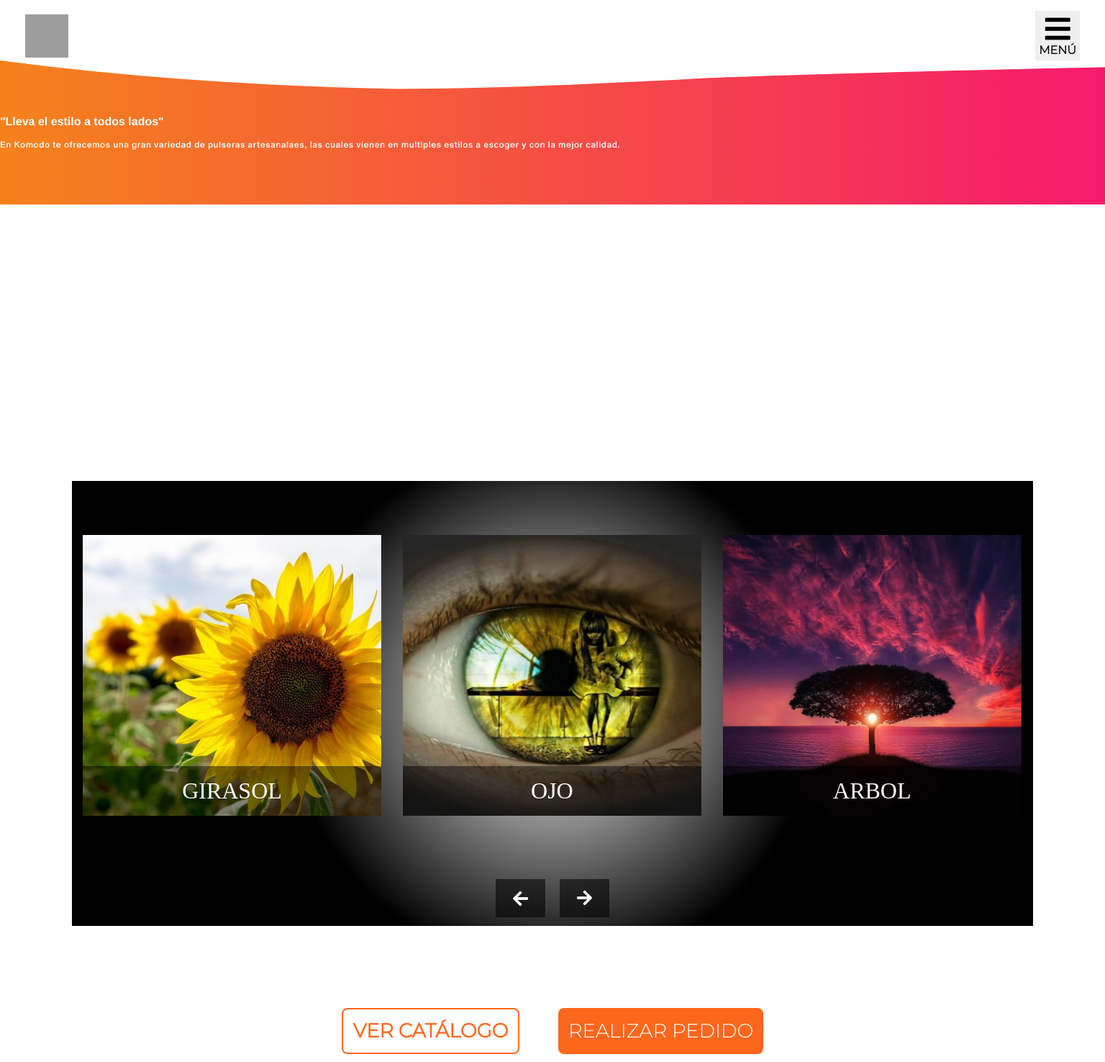
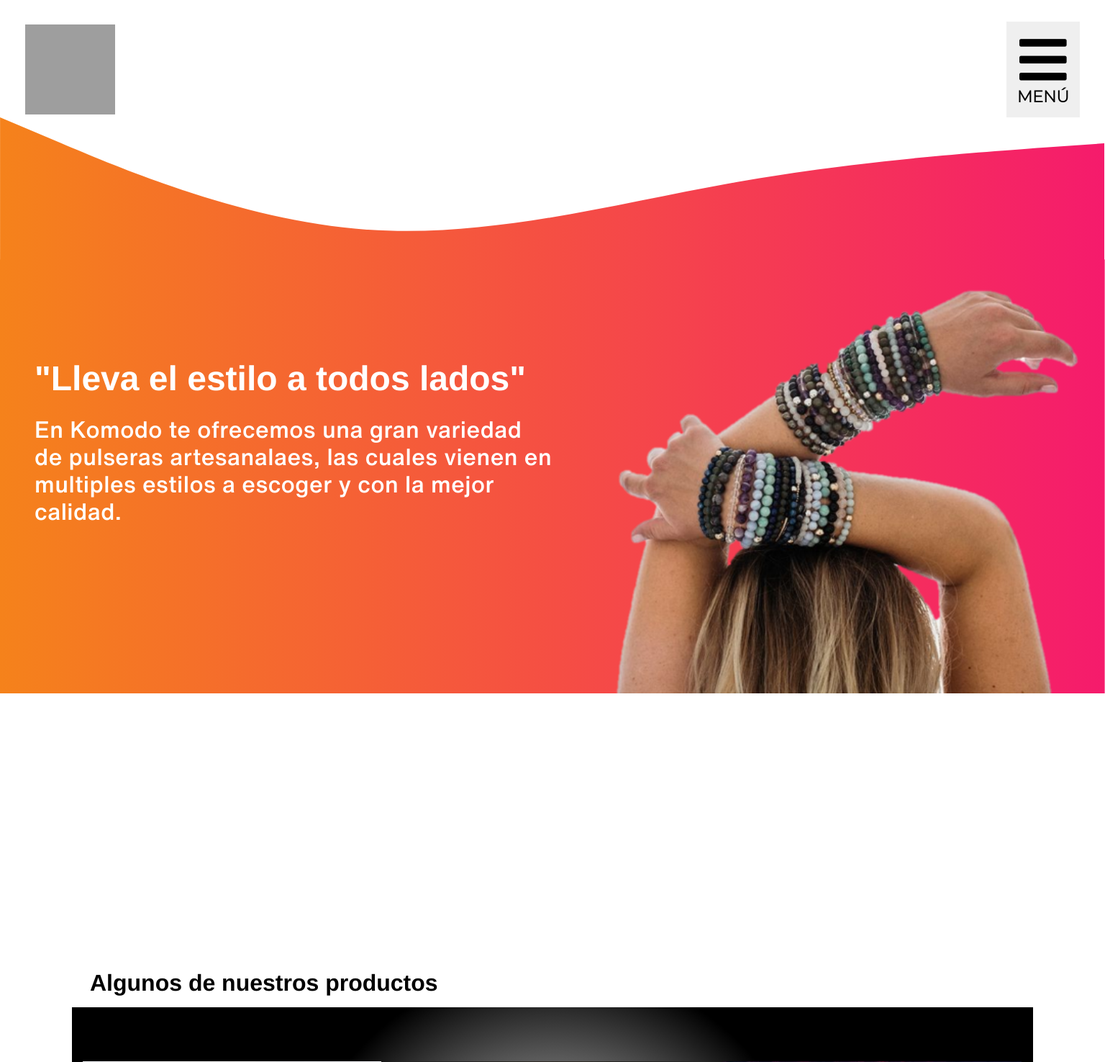
Before and after one commit to Alvaro499/komodo, a PHP site: page / in a window 1536 px wide. Shown: the top 1475 px of the page at 72% size. Run offline with PHP 8.4, Linux system fonts and the light colour scheme; grey boxes are pictures that could not be loaded.

Commit message:
Index: Banner y Menu corregido

```diff
--- a/css/index.css
+++ b/css/index.css
@@ -1,4 +1,4 @@
-/* Index Header */
+/* INDEX HEADER */
 
 .header_top_nav{
     display: flex;
@@ -9,8 +9,8 @@
 }
 
 .logo{
-    width: 60px;
-    height: 60px;
+    width: 75px;
+    height: 75px;
 }
 
 .fa-bars{
@@ -68,7 +68,7 @@ ul li a{
     transition: color 0.5s;
 }
 
-/* Index Header hover's */
+/* INDEX HEADER HOVER'S */
 ul li a:hover{
     color: var(--main-logo-color);
  }
@@ -82,71 +82,154 @@ ul li:hover{
     cursor: pointer;
 }
 
+    /* INDEX HEADER media-queries */
+    @media (min-width: 768px){
+
+        .header_top_nav{
+            margin: 30px 35px 0;
+        }
+        .logo{
+            width: 100px;
+            height: 100px;
+        }
+
+        .fa-bars{
+            font-size: 50px;
+        }
+
+    }
+
+    @media (min-width: 1400px){
+
+        .logo{
+            width: 125px;
+            height: 125px;
+        }
+
+        .fa-bars{
+            font-size: 75px;
+        }
+
+        .btn_menu{
+            padding: 15px;
+            font-size: 1.4rem;
+        }
+
+    }
 
 
-/*Banner Section*/
+
+
+
+/*BANNER SECTION*/
 
 .banner{
     margin-bottom: calc(25%);
     width: 100%;
-    height: 200px;
+    height: 300px;
     position: relative;
-
+    background: url("../assets/img/model_banner.png") no-repeat;
+    background-position: bottom right;
+    background-size: 50%;
+    display: flex;
+    align-items: center;
 }
 
-.banner_svg1{
+    /* Fondo SVG */
+.banner1{
     width: 100%;
     height: 100%;
     position: absolute;
-}
-
-#banner2{
-    width: 100%;
-    height: 100%;
-    position: absolute;
-    visibility: hidden;
+    z-index: -1;
 }
 
 .banner article{
-
-    position: relative;
-    width: 100%;
-    height: 100%;
-    display: grid;
-    grid-template-columns: 1.5fr 1fr;
-    grid-template-rows: auto;
-    /* margin: 0 20px; */
+    padding: 1.5rem;
+    z-index: 10;
+    margin-top: 25px;
 }
 
 .banner div{
-
     align-self: center;
-    /* margin: 5% 0 0 5% */
 }
 
 .banner h1{
-
-    font-size: 16px;
+    font-size: 1rem;
     color: #fff;
-    margin-bottom: 15px;
+    margin-bottom: 0.5em;
 }
 
 .banner p{
-
-    font-size: 12px;
+    width: 75%;
+    font-size: 0.8rem;
     color: #fff;
     letter-spacing: .5px;
 }
 
-.model_banner{
-    width: 100%;
-    max-width: 100%;
-    object-fit: contain;
-    align-self: flex-end;
-}
+    /*BANNER SECTION media-queries*/
+
+    @media (min-width: 550px) and (max-width: 767px){
+
+        .banner p{
+            width: 55%;
+            font-size: 1rem;
+        }
+
+    }
+
+    @media (min-width: 768px){
+
+        .banner{
+            height: 450px;
+            background-size: 45%;
+        }
+
+        .banner article{
+            padding: 2.5rem;
+            margin-top: 50px;
+        }
+
+        .banner h1{
+            font-size: 2rem;
+        }
+
+        .banner p{
+            width: 50%;
+            font-size: 1.4rem;
+        }
+
+    }
+
+    @media (min-width: 1400px){
+
+        .banner{
+            height: 100vh;
+            background-size: 50%;
+        }
+
+        .banner article{
+            padding: 3rem;
+            margin-top: 100px;
+        }
+
+        .banner h1{
+            font-size: 3rem;
+        }
+
+        .banner p{
+            font-size: 2rem;
+        }
+
+    }
 
 
 /* SLIDER */
+
+.slider_title{
+    font-size: 1.2rem;
+    margin-bottom: 5px;
+    margin-left: 5px;
+}
 
 .slider_cont{
     margin-bottom: calc(25%);
@@ -237,6 +320,12 @@ ul li:hover{
 
 @media (min-width: 768px){
 
+    .slider_title{
+        font-size: 2rem;
+        margin-bottom: 15px;
+        margin-left: 15px;
+    }
+
     .slider{
         height: 450px;
     }
@@ -255,6 +344,10 @@ ul li:hover{
 
 
 @media (min-width: 1400px){
+
+    .slider_title{
+        margin-left: 125px;
+    }
 
     .slider_cont{
         margin: 0 100px 100px;
@@ -329,6 +422,7 @@ ul li:hover{
 
 .catalogue:hover{
     color: #ffffff;
+    /* background: none; */
 
 }
 
--- a/css/normalize.css
+++ b/css/normalize.css
@@ -45,7 +45,7 @@ a ,button{
     font-weight: bolder;
 }
 
-h1 ,p{
+h1, h2, p{
     font-family: helvetica;
 }
 
--- a/index.html
+++ b/index.html
@@ -31,15 +31,8 @@
       </header>
 
         <section class="banner">
-            <!-- <img src="assets/SVG/banner_index2.svg" alt="" class="banner_svg2"> -->
-            <!-- <img src="assets/SVG/new_banner2.svg" alt="" class="banner_svg2"> -->
-            <svg id="banner_svg1" class="banner_svg1" preserveAspectRatio="none" data-name="Capa 1" xmlns="http://www.w3.org/2000/svg" xmlns:xlink="http://www.w3.org/1999/xlink" viewBox="0 0 325 195"><defs><style>.cls-1{fill:url(#Degradado_sin_nombre_49);}</style><linearGradient id="Degradado_sin_nombre_49" y1="102.5" x2="325" y2="102.5" gradientUnits="userSpaceOnUse"><stop offset="0" stop-color="#f5821b"/><stop offset="1" stop-color="#f51b6c"/></linearGradient></defs><title>new_banner2</title>
-                <path id="banner1" class="cls-1" d="M0,5V200H325V14c-73.88,7.4-107.15,12.47-122,16-.84.2-6.82,1.63-15,3.42-14.27,3.12-26.07,5.7-40,7.58a307,307,0,0,1-31.08,2.58A272.55,272.55,0,0,1,66,34,273.51,273.51,0,0,1,0,5Z" transform="translate(0 -5)"/>
+            <svg id="Capa_1" class="banner1" data-name="Capa 1" preserveAspectRatio="none" xmlns="http://www.w3.org/2000/svg" xmlns:xlink="http://www.w3.org/1999/xlink" viewBox="0 0 325.4 200"><defs><style>.cls-1{fill:none;}.cls-2{fill:url(#Degradado_sin_nombre_49);}.cls-3{fill:url(#Degradado_sin_nombre_49-2);}</style><linearGradient id="Degradado_sin_nombre_49" x1="2.22" y1="183.76" x2="327.39" y2="183.76" gradientTransform="matrix(1, 0, 0, -1, -2, 215.26)" gradientUnits="userSpaceOnUse"><stop offset="0" stop-color="#f5821b"/><stop offset="1" stop-color="#f51b6c"/></linearGradient><linearGradient id="Degradado_sin_nombre_49-2" x1="0.2" y1="127.51" x2="325.52" y2="127.51" gradientTransform="translate(325.72 260.65) rotate(180) scale(1 1.07)" xlink:href="#Degradado_sin_nombre_49"/></defs><title>banner1</title><rect class="cls-1" y="0.17" width="325.4" height="153.6"/><path class="cls-2" d="M325.39,9l-18.06,1.49c-18.07,1.6-54.2,4.41-90.33,12S144.74,41.9,108.61,39,36.35,18,18.29,9L.22,0V63H325.39Z" transform="translate(-0.2)"/><rect class="cls-3" x="0.2" y="49.35" width="325.32" height="150.65" transform="translate(325.52 249.35) rotate(180)"/></svg>
 
-                <path id="banner2" class="cls-1" d="M325,5V200H0V14c73.88,7.4,107.15,12.47,122,16,.84.2,6.82,1.63,15,3.42,14.27,3.12,26.07,5.7,40,7.58a307,307,0,0,0,31.08,2.58A272.55,272.55,0,0,0,259,34,273.51,273.51,0,0,0,325,5Z" transform="translate(0 -5)"/>
-            </svg>
-            <!-- <svg id="banner2" data-name="Capa 1" xmlns="http://www.w3.org/2000/svg" xmlns:xlink="http://www.w3.org/1999/xlink" viewBox="0 0 325 195"><defs><style>.cls-1{fill:url(#Degradado_sin_nombre_49);}</style><linearGradient id="Degradado_sin_nombre_49" y1="102.5" x2="325" y2="102.5" gradientUnits="userSpaceOnUse"><stop offset="0" stop-color="#f5821b"/><stop offset="1" stop-color="#f51b6c"/></linearGradient></defs><title>new_banner1</title><path id="new_banner1" class="cls-1" d="M325,5V200H0V14c73.88,7.4,107.15,12.47,122,16,.84.2,6.82,1.63,15,3.42,14.27,3.12,26.07,5.7,40,7.58a307,307,0,0,0,31.08,2.58A272.55,272.55,0,0,0,259,34,273.51,273.51,0,0,0,325,5Z" transform="translate(0 -5)"/>
-            </svg> -->
             <article>
                 <div>
                     <h1>"Lleva el estilo a todos lados"</h1>
@@ -48,6 +41,9 @@
                 <!-- <img src="assets/img/model_banner.png" alt="Imagen ilustrativa del producto" class="model_banner"> -->
             </article>
         </section>
+
+
+        <h2 class="slider_title">Algunos de nuestros productos</h2>
 
         <div class="slider_cont">
             <div class="slider">
```
Also changed, not shown: assets/SVG/banner.svg (deleted), assets/SVG/banner_index1.svg (deleted), assets/SVG/banner_index2.svg (deleted), assets/SVG/new_banner1.svg (deleted), assets/SVG/new_banner2.svg (deleted), assets/img/wave.svg (deleted), assets/img/wave2.svg (deleted), assets/svg/banner1.svg (added).
